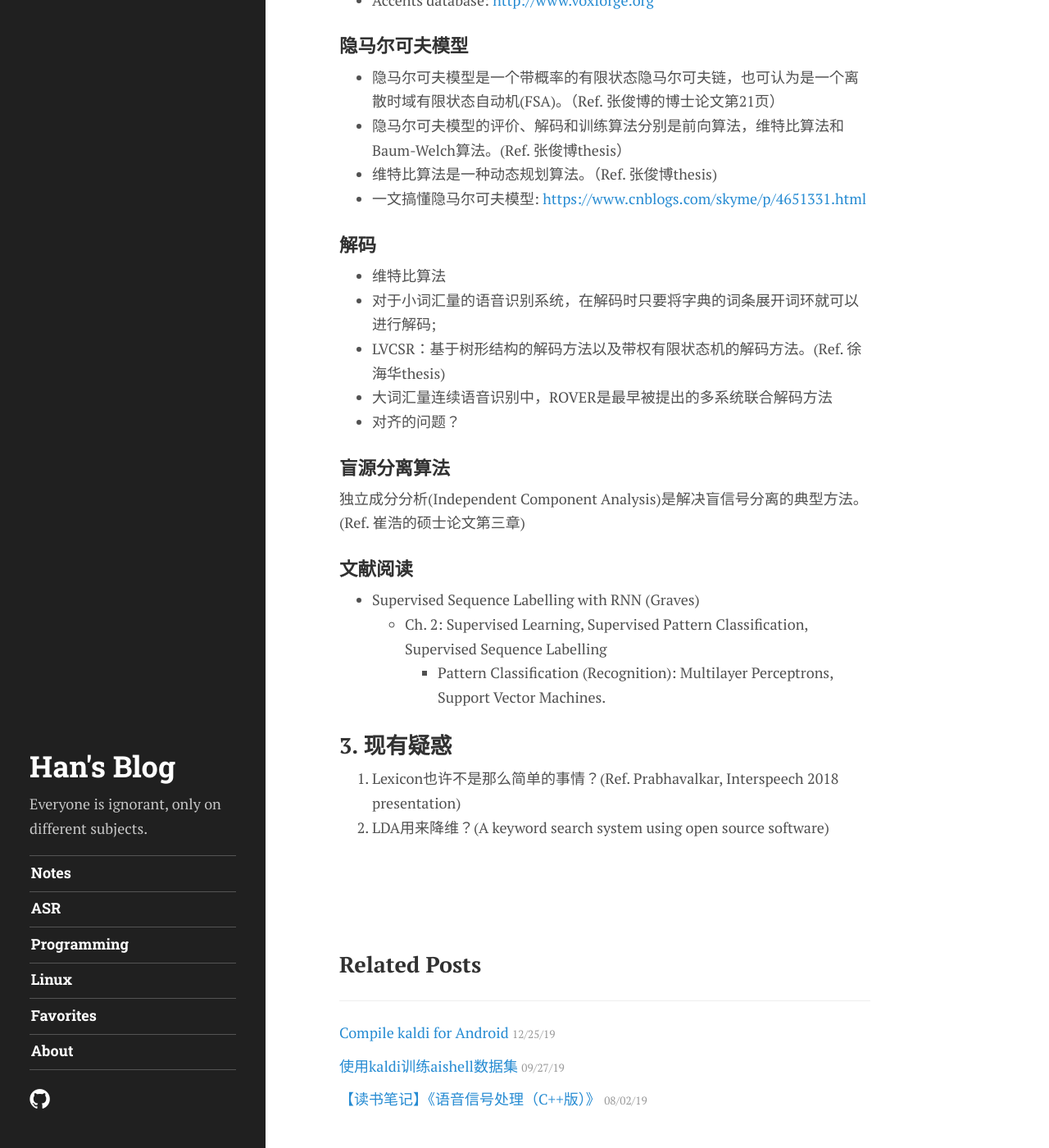
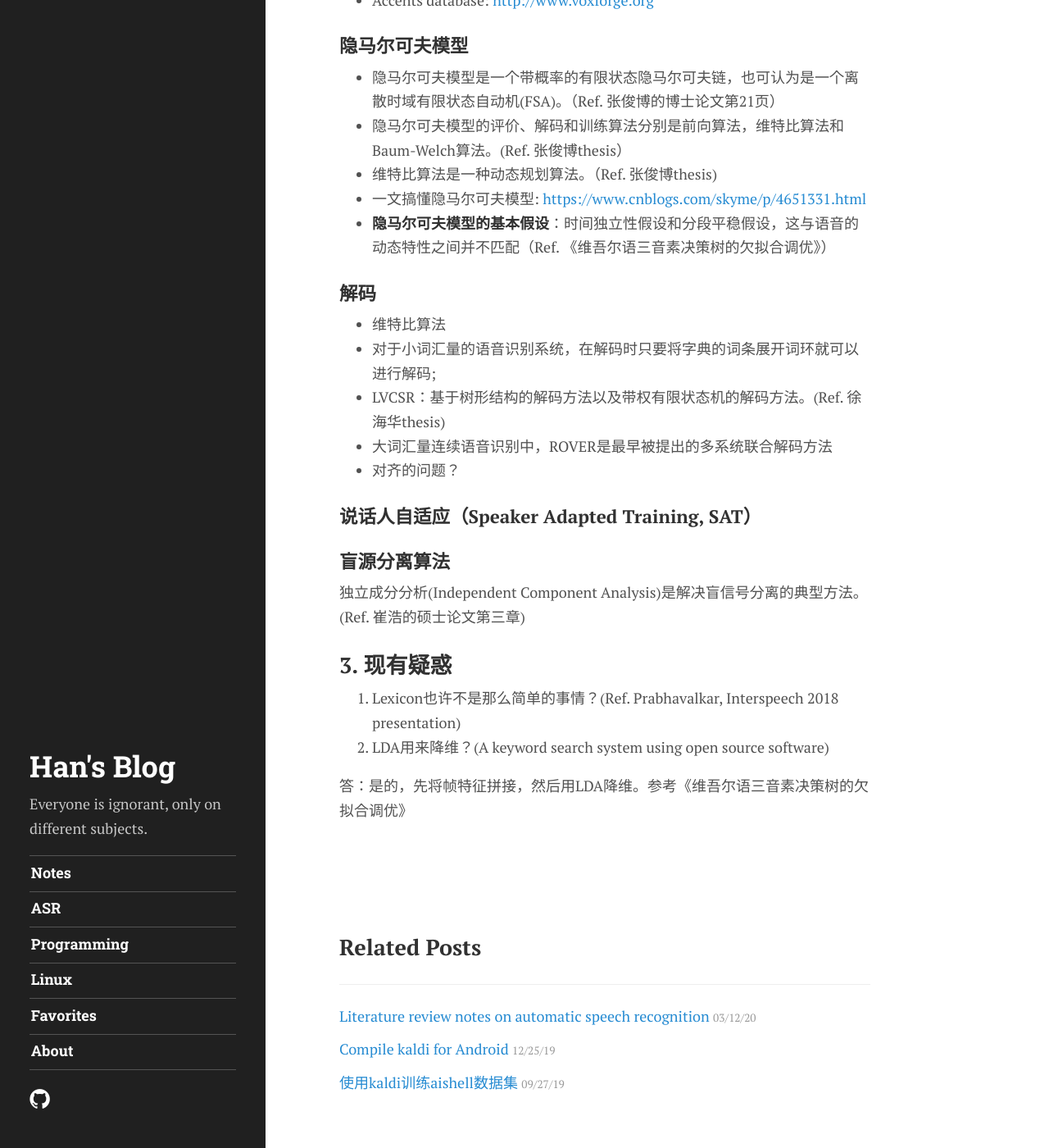
Before and after one commit to han-xie/han-xie.github.io, a Jekyll site: the page built from _posts/2019-04-04-asr-questions.md, in a window 1280 px wide and 1400 px high, scrolled down 1035 px. Shown: the whole window at 82% size. Built offline with Jekyll 4.4.1, drawn with Linux system fonts in a browser that asks for light colours; some web fonts are replaced; comment, search, counter and statistics services are not loaded.

Commit message:
[post] Add literature review post and update asr questions post

```diff
--- a/_posts/2019-04-04-asr-questions.md
+++ b/_posts/2019-04-04-asr-questions.md
@@ -38,6 +38,7 @@ Ref. 张俊博的博士论文第三章
 - 隐马尔可夫模型的评价、解码和训练算法分别是前向算法，维特比算法和Baum-Welch算法。(Ref. 张俊博thesis）
 - 维特比算法是一种动态规划算法。（Ref. 张俊博thesis)
 - 一文搞懂隐马尔可夫模型: <https://www.cnblogs.com/skyme/p/4651331.html>
+- **隐马尔可夫模型的基本假设**：时间独立性假设和分段平稳假设，这与语音的动态特性之间并不匹配（Ref. 《维吾尔语三音素决策树的欠拟合调优》）
 
 ### 解码
 
@@ -47,17 +48,15 @@ Ref. 张俊博的博士论文第三章
 - 大词汇量连续语音识别中，ROVER是最早被提出的多系统联合解码方法
 - 对齐的问题？
 
+### 说话人自适应（Speaker Adapted Training, SAT）
+
 ### 盲源分离算法
 
 独立成分分析(Independent Component Analysis)是解决盲信号分离的典型方法。(Ref. 崔浩的硕士论文第三章)
-
-### 文献阅读
-
-- Supervised Sequence Labelling with RNN (Graves)
-  - Ch. 2: Supervised Learning, Supervised Pattern Classification, Supervised Sequence Labelling
-    - Pattern Classification (Recognition): Multilayer Perceptrons, Support Vector Machines.
 
 ## 3. 现有疑惑
 
 1. Lexicon也许不是那么简单的事情？(Ref. Prabhavalkar, Interspeech 2018 presentation)
 2. LDA用来降维？(A keyword search system using open source software)
+
+答：是的，先将帧特征拼接，然后用LDA降维。参考《维吾尔语三音素决策树的欠拟合调优》
```
Also changed, not shown: _posts/2020-03-12-literature-review.md (added, +27 -0 lines).
